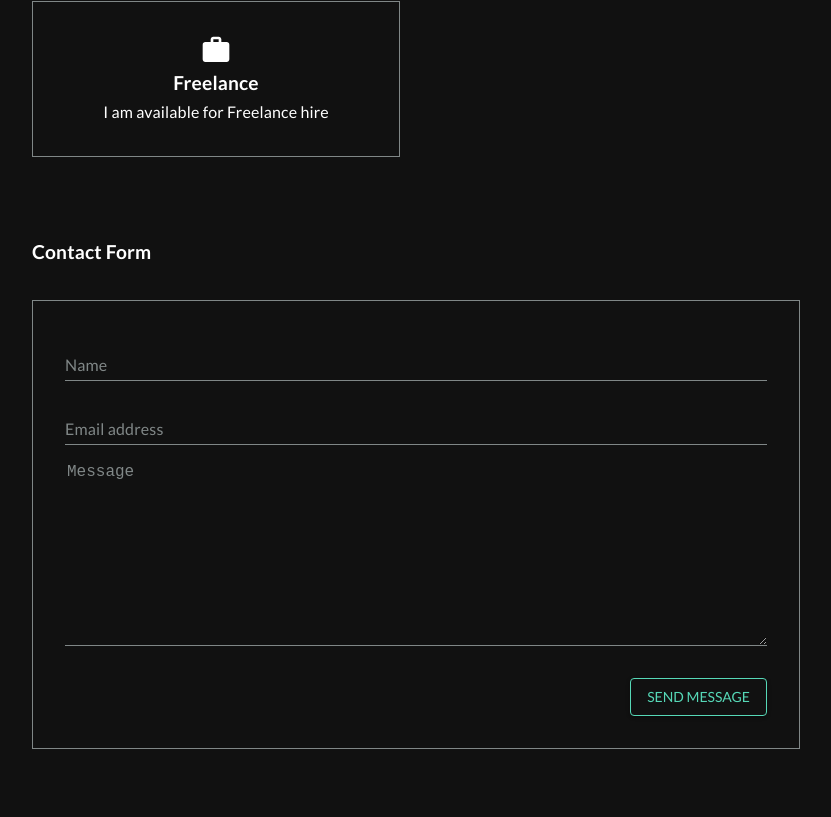
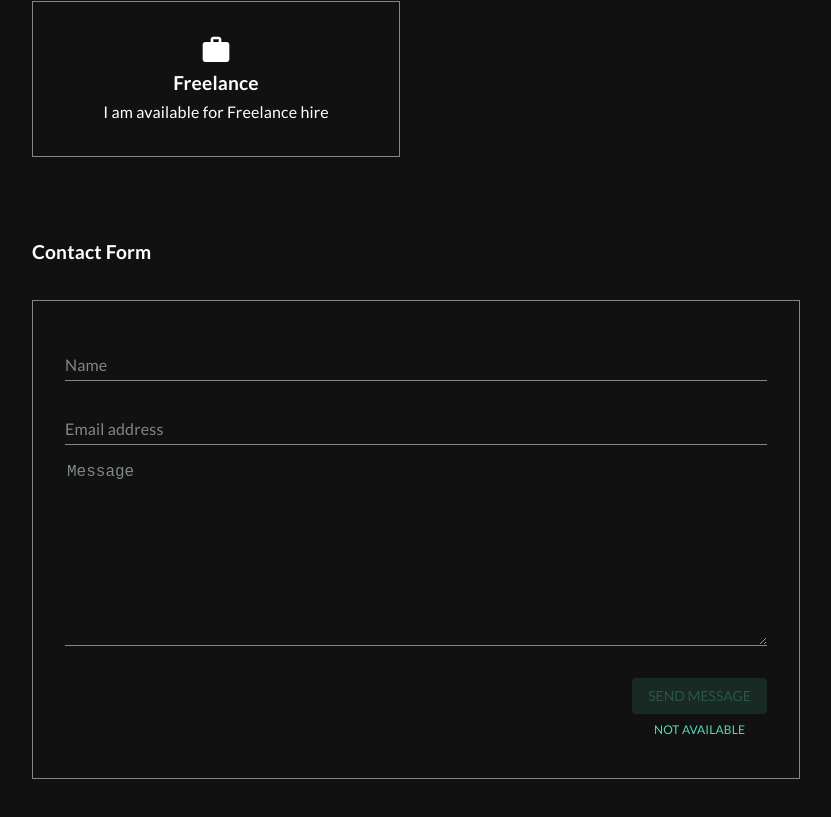
Before and after one commit to Juaniconn/juan-ponce-portfolio, a React (Create React App) app: page /contact in a window 1280 px wide. Shown: the part 1129-1946 px from the top of the page, without its empty margins (224-1055 px from the left). Built offline with nearby package versions, Linux system fonts and the light colour scheme.

Commit message:
Form button disable

```diff
--- a/src/components/molecules/contactForm.js
+++ b/src/components/molecules/contactForm.js
@@ -58,6 +58,11 @@ const useStyles = makeStyles((theme) => ({
             color: 'white',
             border: '1px solid transparent',
         },
+        "&.Mui-disabled": {
+            color: "rgba(86, 216, 183, 0.26)",
+            border: "none",
+            backgroundColor: "rgba(86, 216, 183, 0.12)",
+        },
         [theme.breakpoints.down('xs')]: {
             width: '100%',
         },
@@ -83,7 +88,8 @@ const ContactInfo = () => {
                     <TextareaAutosize className={classes.contactInfoInput} rowsMin={10} id="message" aria-label="empty textarea" placeholder="Message" />
                 </FormControl>
                 <FormControl className={classes.contactFormButtonWrapper}>
-                    <Button className={classes.contactFormButtonItem} variant="contained">Send Message</Button>
+                    <Button className={classes.contactFormButtonItem} variant="contained" disabled>Send Message</Button>
+                    <Typography variant="overline" style={{color: "#56D8B7", textAlign: "center"}}>Not Available</Typography>
                 </FormControl>
             </Box>
         </Box>
```
